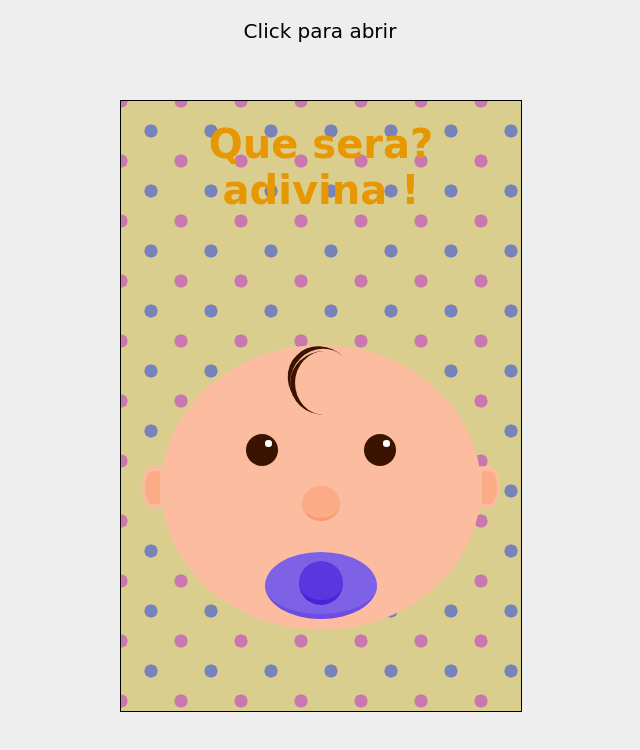
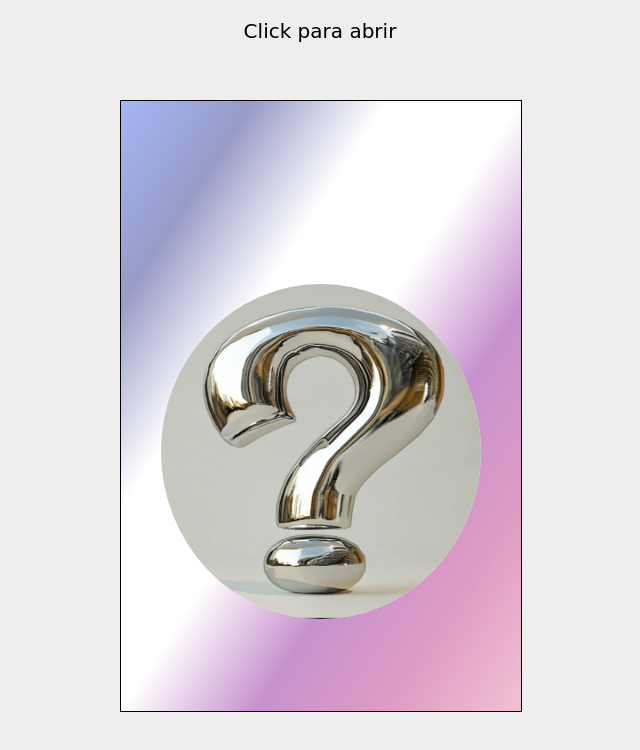
Before and after one commit to SpinelliRonald17/solpresa, a plain HTML site: page index.html in a window 1280 px wide. Shown: the whole page, without its empty margins (320-960 px from the left). Drawn offline with nearby package versions, Linux system fonts and the light colour scheme; a web font is replaced by a local one.

Commit message:
Add files via upload

```diff
--- a/index.html
+++ b/index.html
@@ -27,20 +27,15 @@
 <div class="card__container js-card-opener">
   <div class="card">
     <div class="card__panel card__panel--front">
-  <h1> Que sera? adivina ! </h1>
+  <h1> </h1>
+
       <h3></h3>
       <div class="baby">
-        <div class="baby__hair"></div>
-        <div class="baby__face">
-          <div class="baby__forehead">
-            <div class="baby__eye"></div>
-            <div class="baby__eye"></div>
-          </div>
-          <div class="baby__nose"></div>
-          <div class="baby__ear baby__ear--left"></div>
-          <div class="baby__ear baby__ear--right"></div>
-          <div class="baby__pacifier"></div>
-        </div>
+
+
+
+          <img src="aleque.png" class="alequecss" alt="">
+
       </div>
 
     </div>
@@ -50,12 +45,14 @@
 
       <img class="card__panel card__panel--inside-right" src="AleImg.png" alt="">
 
+
     </div>
 
   </div>
 
 </div>
 <!-- partial -->
+
   <script  src="./script.js"></script>
 
 </body>
--- a/script.js
+++ b/script.js
@@ -1,5 +1,7 @@
 const openBtn = document.querySelector(".js-card-opener");
 
 openBtn.onclick = function () {
+
   document.body.classList.toggle("open");
+
 };
--- a/style.css
+++ b/style.css
@@ -58,9 +58,9 @@ h3 {
   -webkit-backface-visibility: hidden;
           backface-visibility: hidden;
   background: #dace8e;
-  background-image: radial-gradient(#7884b9 15%, transparent 16%), radial-gradient(#c977ae 15%, transparent 16%);
-  background-size: 60px 60px;
-  background-position: 0 0, 30px 30px;
+  background-image: linear-gradient(to bottom right, #a4b6f5, #989bc7, #fff, #fff,  #c791ce, #df9cc3, #f1c1d4);
+  color: #ffff;
+
   z-index: 10;
   color: #e79701;
   display: grid;
@@ -278,14 +278,17 @@ h3 {
   transform: translateX(-50%) rotate(-45deg);
   top: 0;
 }
-.baby__face {
-  background: #fcbc9f;
+
+.alequecss{
+
+  background: #efefef;
   border-radius: 50%;
   width: 100%;
   height: 100%;
   display: grid;
   grid-template-rows: 4fr 1fr 2fr;
   grid-gap: 1em;
+
 }
 .baby__forehead {
   display: flex;
```
Also changed, not shown: es.css (added, +31 -0 lines), indexd.html (added, +10 -0 lines), aleque.png (added).
